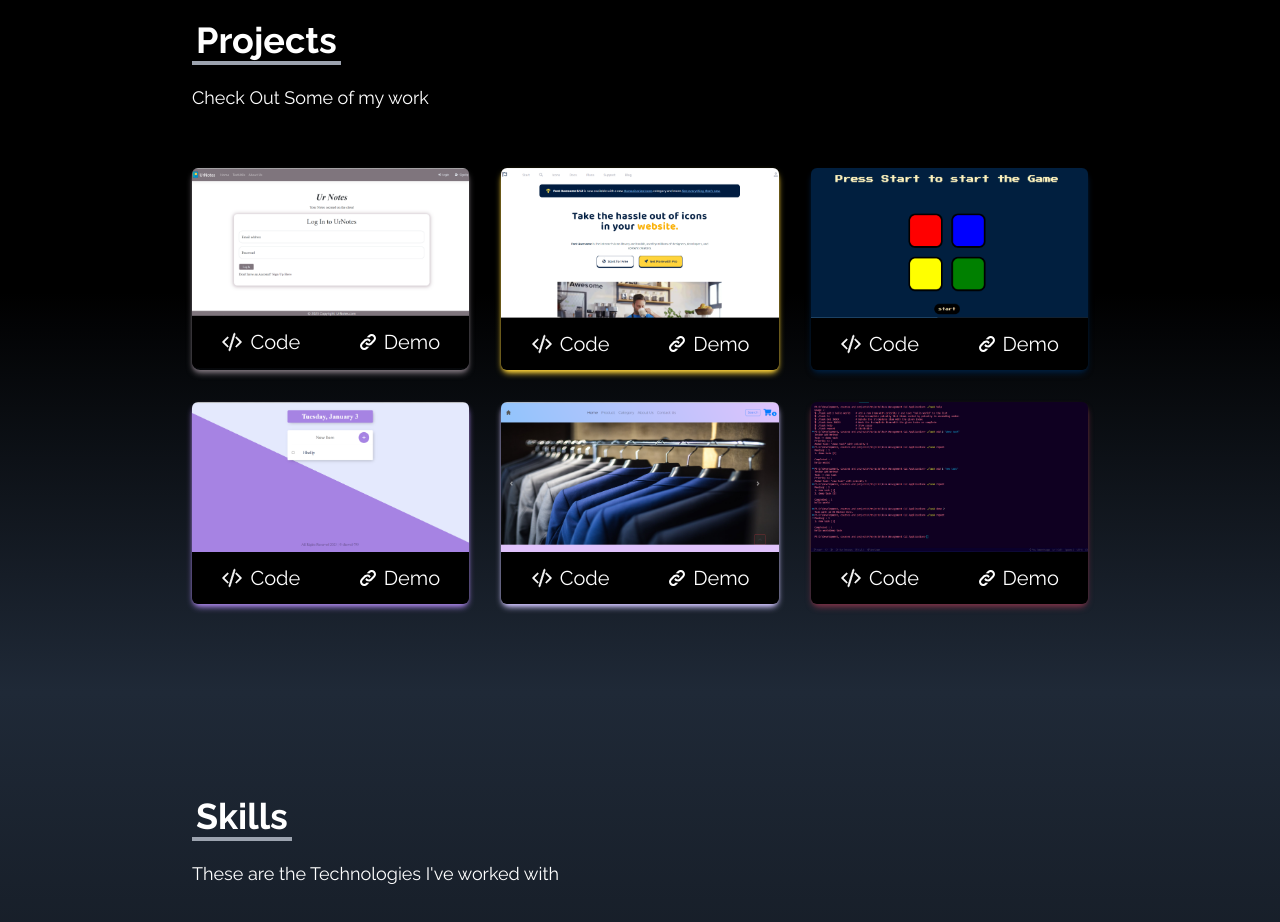
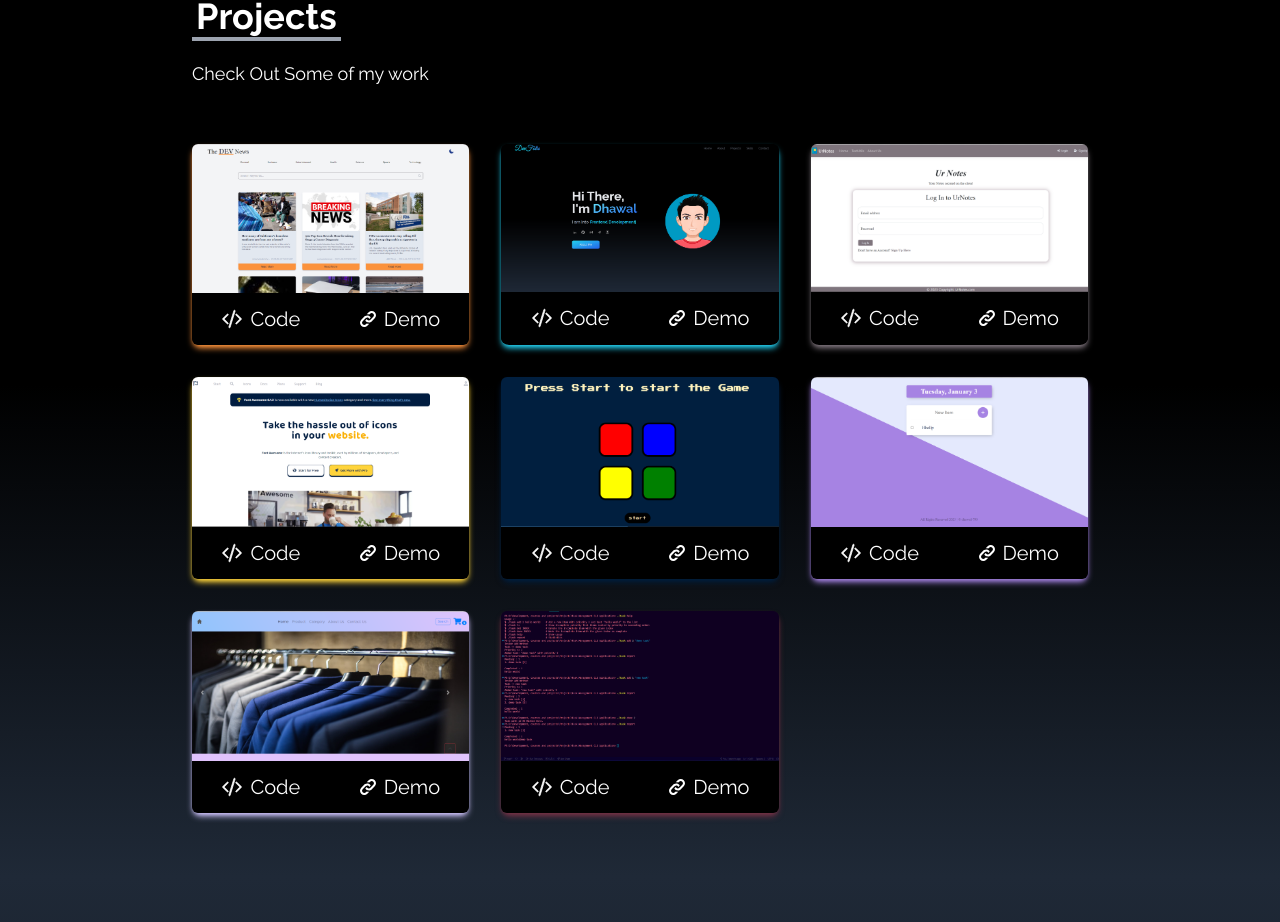
Before and after one commit to dhawal-793/DevFolio, a React (Vite) app: page / in a window 1280 px wide. Shown: the part 1838-2760 px from the top of the page. Built offline with nearby package versions, Linux system fonts and the light colour scheme.

Commit message:
Added new Projects

```diff
--- a/src/data/projects.js
+++ b/src/data/projects.js
@@ -1,7 +1,9 @@
 import UR_NOTES from "../assets/Projects/UR_NOTES.png"
+import Dev_News from "../assets/Projects/Dev_News.png"
 import CLI_TMA from "../assets/Projects/CLI_TMA.png"
 import ECF from "../assets/Projects/ECF.png"
 import FAC from "../assets/Projects/FAC.png"
+import DevFolio from "../assets/Projects/DevFolio.png"
 import SIMON_GAME from "../assets/Projects/SIMON_GAME.png"
 import TODO_APP from "../assets/Projects/TODO_APP.png"
 
@@ -10,100 +12,112 @@ import TODO_APP from "../assets/Projects/TODO_APP.png"
 
 const projects = [
     {
-        id: 1,
+        img: Dev_News,
+        name: "Dev_News",
+        demo: "https://dev-news-793.vercel.app/",
+        code: "https://github.com/dhawal-793/Dev_News",
+        description: "Dev News is a news website, where you can find the latest news anytime, anywhere",
+        style: {
+            shadow: "shadow-[#FB923C]",
+            cover: "from-[#FB923C]",
+            display: " hidden group-hover:flex"
+        }
+    },
+    {
+        img: DevFolio,
+        name: "DevFolio",
+        demo: "https://dev-folio-793.vercel.app",
+        code: "https://github.com/dhawal-793/DevFolio",
+        description: "Devfolio: Dhawal's Personal ortfolio built with React Js, Tailwind CSS and Vite Js",
+        style: {
+            shadow: "shadow-[#23CEEE]",
+            cover: "from-[#23CEEE]",
+            display: " hidden group-hover:flex"
+        }
+    },
+    {
         img: UR_NOTES,
+        name: "UrNotes",
         demo: "https://ur-notes.onrender.com/",
         code: "https://github.com/dhawal-793/Ur-Notes",
         description: "Ur-Notes is a Simple Notes App Created using MERN Stack with complete user Authentication.",
         style: {
             shadow: "shadow-[#7F757D]",
             cover: "from-[#7F757D]",
-            display:" hidden group-hover:flex"
+            display: " hidden group-hover:flex"
         }
     },
     {
-        id: 2,
         img: FAC,
+        name: "FontAwesome Clone",
         demo: "https://dhawal-793.github.io/Font-Awesome-Clone/",
         code: "https://github.com/dhawal-793/Font-Awesome-Clone",
         description: "FontAwesome Clone is a Project based on Fontawesome.com, created using React Js and Tailwind CSS.",
         style: {
             shadow: "shadow-[#FFD43B]",
             cover: "from-[#FFD43B]",
-            display:" hidden group-hover:flex"
+            display: " hidden group-hover:flex"
         }
     },
     {
-        id: 3,
         img: SIMON_GAME,
+        name: "Simon Game",
         demo: "https://dhawal-793.github.io/Simon-Game/",
         code: "https://github.com/dhawal-793/Simon-Game",
         description: "Simon Game is a very simple game created using React Js and Tailwind CSS.",
         style: {
             shadow: "shadow-[#011F3F]",
             cover: "from-[#011F3F]",
-            display:" hidden group-hover:flex"
+            display: " hidden group-hover:flex"
         }
     },
     {
-        id: 4,
         img: TODO_APP,
+        name: "TODO APP",
         demo: "https://meen-to-do-app.onrender.com/",
         code: "https://github.com/dhawal-793/MEEN-TODO-APP",
         description: "MEEN ToDO App is a very simple Todo App created using MongoDb,Express Js EJs and Node Js.",
         style: {
             shadow: "shadow-[#A582E2]",
             cover: "from-[#A582E2]",
-            display:" hidden group-hover:flex"
+            display: " hidden group-hover:flex"
         }
     },
     {
-        id: 5,
         img: ECF,
+        name: "Ecommerce Frontend",
         demo: "https://dhawal-793.github.io/E-Commerce-Website-Front-End-Design/",
         code: "https://github.com/dhawal-793/E-Commerce-Website-Front-End-Design",
         description: "Frontend Design of an Ecommerce Website created using HTML CSS JS and Bootstrap.",
         style: {
             shadow: "shadow-[#CEC3FB]",
             cover: "from-[#CEC3FB]",
-            display:" hidden group-hover:flex"
+            display: " hidden group-hover:flex"
         }
     },
     {
-        id: 6,
         img: CLI_TMA,
+        name: "Task Manager CLI",
         demo: "https://github.com/dhawal-793/Command-line-application-for-Task-Management",
         code: "https://github.com/dhawal-793/Command-line-application-for-Task-Management",
         description: "This is a Task Management CLI App created using C++, here user can create, read, Update and delete tasks.",
         style: {
             shadow: "shadow-[#763145]",
             cover: "from-[#763145]",
-            display:" hidden group-hover:flex"
+            display: " hidden group-hover:flex"
         }
     },
     // {
-    //     id: 7,
     //     img: "",
+    //     name: "WordCloud Generator",
     //     demo: "https://github.com/dhawal-793/Wordcloud-maker",
     //     code: "https://github.com/dhawal-793/Wordcloud-maker",
     //     description: "This is a WordCloud Maker, Created using Python. User can create WordCloud by giving paragraph of text as Input.   ",
     //     style: {
     //         shadow: "shadow-emerald-500",
     //         cover: "from-emerald-500",
-            // display:" hidden group-hover:flex"
+    // display:" hidden group-hover:flex"
     //     }
     // },
-    // {
-    //     id: 8,
-    //     img: "",
-    //     demo: "https://github.com/dhawal-793/HTML-CSS-Js-projects/tree/main/LetsRoll",
-    //     code: "https://github.com/dhawal-793/HTML-CSS-Js-projects/tree/main/LetsRoll",
-    //     description: "This is a simple Dice game created using Vanilla HTML CSS ang JAvaScript.",
-    //     style: {
-    //         shadow: "shadow-cyan-500",
-    //         cover: "from-cyan-500",
-            // display:" hidden group-hover:flex"
-    //     }
-    // }
 ]
 export default projects;
```
